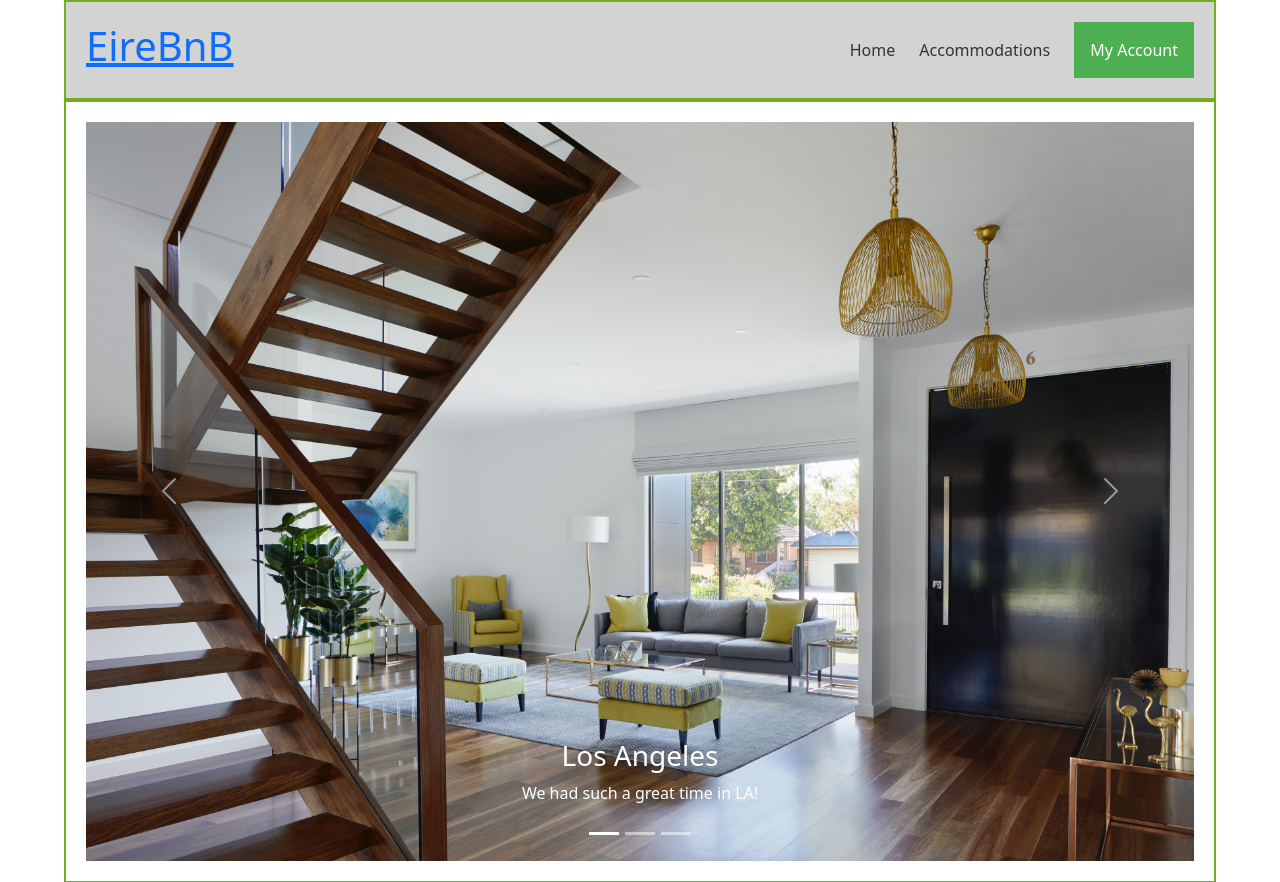
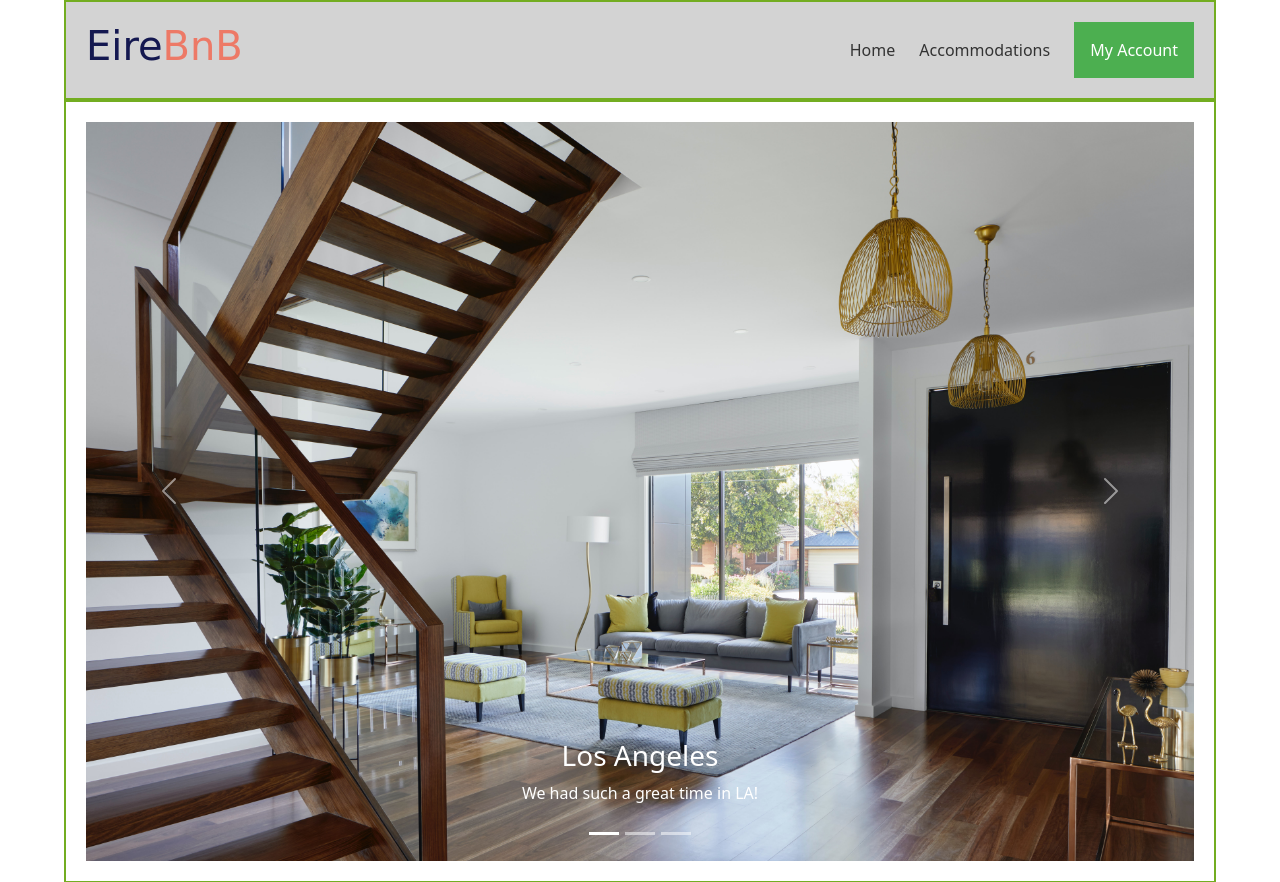
Before and after one commit to AmeenNoor/eire-bnb, a Django app: page / in a window 1280 px wide. Shown: the top 882 px of the page. Run offline with Django 3.2, Linux system fonts and the light colour scheme; some libraries are stand-ins or nearby versions; some web fonts are replaced.

Commit message:
Integrate Google Fonts and enhance logo style

```diff
--- a/static/css/styles.css
+++ b/static/css/styles.css
@@ -1,10 +1,26 @@
+@import url('https://fonts.googleapis.com/css2?family=Nanum+Myeongjo:wght@400;800&family=Rye&display=swap');
+
 /* Remove default margins,
 padding and borders */
 
-body {
+* {
     margin: 0;
     padding: 0;
     border: none;
+}
+
+body {
+    font-family: 'Nanum Myeongjo', serif;
+}
+
+.logo-container {
+    font-family: 'Rye', cursive;
+    text-decoration: none;
+    color: #141850;
+}
+
+.logo-container span {
+    color: #ed7966;
 }
 
 header,
--- a/templates/base.html
+++ b/templates/base.html
@@ -20,11 +20,11 @@
   <body>
     <!-- HEADER SECTION -->
     <header>
-      <div>
-        <a href="{% url 'home' %}">
-          <h1>EireBnB</h1>
+
+        <a href="{% url 'home' %}" class="logo-container">
+          <h1 id="logo">Eire<span>BnB</span></h1>
         </a>
-      </div>
+
       <nav>
         <a href="{% url 'home' %}">Home</a>
         <a href="{% url 'accommodation_list' %}">Accommodations</a>
```
Also changed, not shown: README.md.
